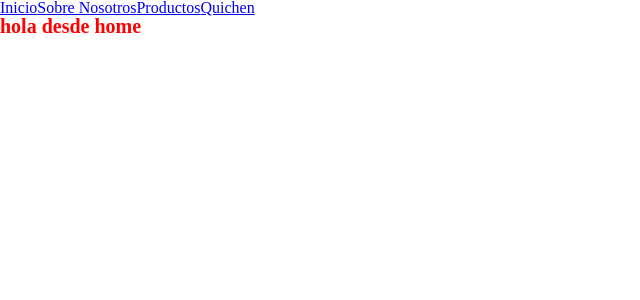
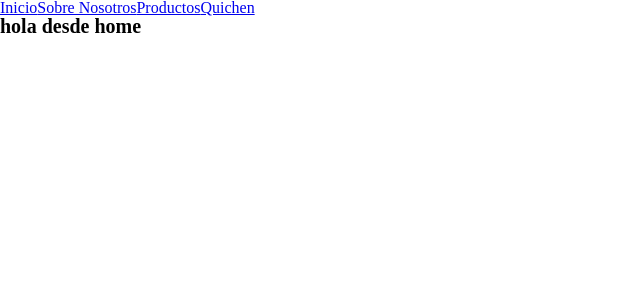
Before and after one commit to mts4/mjatumesa, a React (Create React App) app: page / in a window 1280 px wide. Shown: the top 300 px of the page, without its empty margins (0-640 px from the left). Built offline with nearby package versions, Linux system fonts and the light colour scheme.

Commit message:
Colors globals

```diff
--- a/src/App.js
+++ b/src/App.js
@@ -4,7 +4,7 @@ import { Provider } from 'react-redux'
 // Routes
 import RoutesNav from './routes/routes'
 // Global Styles
-import './theme/css/reset.css'
+import './theme/css/lib/reset.css'
 
 const App = () => {
   return (
--- a/src/components/atoms/title/index.js
+++ b/src/components/atoms/title/index.js
@@ -1,8 +1,8 @@
 import Text from './styles'
 
-const Title = ({ title, fontSize = 20 }) => {
+const Title = ({ title, fontSize = 20, color }) => {
   return (
-    <Text fontSize={fontSize} color='red'>
+    <Text fontSize={fontSize} color={color}>
       {title}
     </Text>
   )
--- a/src/components/atoms/title/styles.js
+++ b/src/components/atoms/title/styles.js
@@ -1,7 +1,7 @@
 import styled from 'styled-components'
 
 const Text = styled.h1`
-  color: ${props => (props.color ? props.color : 'black')};
+  color: ${props => (props.color ? props.color : '#0000')};
   font-size: ${props => (props.fontSize ? `${props.fontSize}px` : '30px')};
 `
 export default Text
--- a/src/components/templates/Home/index.js
+++ b/src/components/templates/Home/index.js
@@ -2,13 +2,15 @@ import Navbar from '../../organisms/menu'
 import MetaTags from '../../organisms/metas'
 // Atoms
 import Title from '../../atoms/title'
+// Utils
+import { COLORS } from '../../../theme/css/global.colors'
 
 const HomeTemplate = () => {
   return (
     <>
       <MetaTags title='Home' description='descripcion home' />
       <Navbar />
-      <Title title='hola desde home' />
+      <Title title='hola desde home' fontSize={20} color={COLORS.black} />
     </>
   )
 }
--- /dev/null
+++ b/src/theme/css/global.colors.js
@@ -0,0 +1,4 @@
+export const COLORS = {
+  black: '#000',
+  white: '#FFF',
+}
```
Also changed, not shown: src/theme/css/lib/reset.css (renamed from src/theme/css/reset.css).
